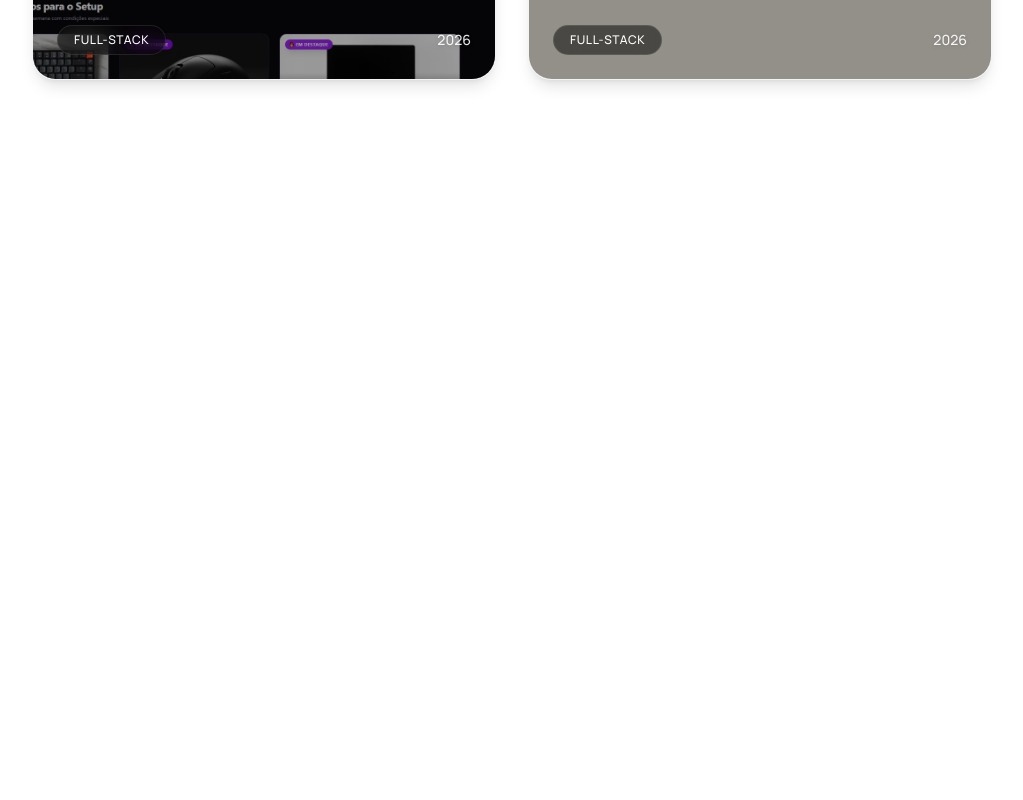
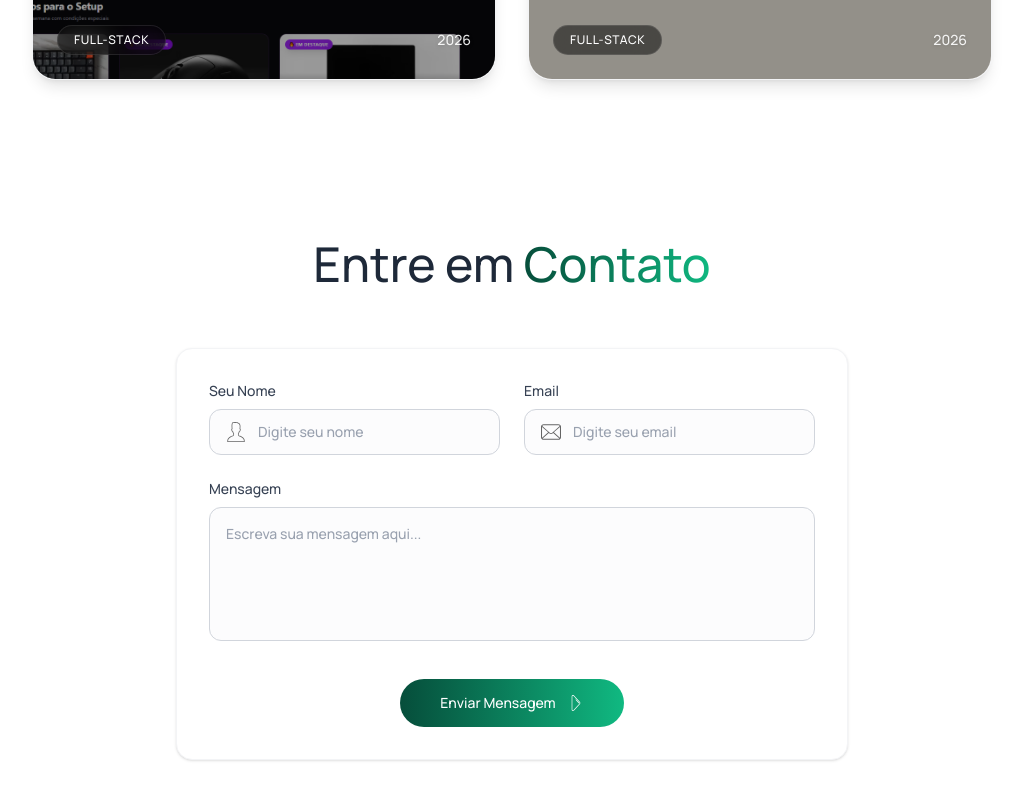
Before and after one commit to Lobato-ph17/Lobato_Portfolio_Page, a React (Vite) app: page / in a window 1280 px wide. Shown: the part 2056-2856 px from the top of the page, without its empty margins (128-1151 px from the left). Before the commit the page ends 2216 px from the top, so only its background shows below. Built offline with nearby package versions, Linux system fonts and the light colour scheme; a web font is replaced by a local one.

Commit message:
feat: cria o component Contato

```diff
--- a/src/App.jsx
+++ b/src/App.jsx
@@ -3,6 +3,7 @@ import Navbar from './components/Navbar'
 import Hero from './components/Hero';
 import Technologies from './components/Technologies';
 import Projects from './components/Projects';
+import Contact from './components/Contact';
 
 function App() {
   const [theme, setTheme] = useState(localStorage.getItem('theme') ? localStorage.getItem('theme') : 'light');
@@ -13,6 +14,7 @@ function App() {
       <Hero />
       <Technologies />
       <Projects />
+      <Contact />
     </div>
   )
 }
--- a/src/assets/assets.js
+++ b/src/assets/assets.js
@@ -14,6 +14,8 @@ import hero_image from './hero_image.jpg'
 import bgImage1 from './bgImage1.jpg'
 import plmarket_img from './plmarket.png'
 import plstock_img from './plstock.png'
+import person_icon from './person_icon.svg'
+import email_icon from './email_icon.svg'
 
 export const assets = {
   logo,
@@ -26,7 +28,9 @@ export const assets = {
   moon_icon,
   group_profile,
   hero_image,
-  bgImage1
+  bgImage1,
+  person_icon,
+  email_icon
 };
 
 export const techList = [
--- a/src/components/Contact.jsx
+++ b/src/components/Contact.jsx
@@ -1,14 +1,62 @@
-import React from 'react'
+import assets from "../assets/assets"
 
 const Contact = () => {
   return (
-    <div className='relative overflow-hidden max-w-lg m-2 sm:m-4 rounded-xl border border-gray-200 dark:border-gray-700 shadow-2xl shadow-gray-100 dark:shadow-white/10'>
+    <div id="contact" className="flex flex-col items-center gap-7 px-4 sm:px-12 lg:px-24 xl:px-40 py-20 text-gray-700 dark:text-white">
 
-        <div className='pointer-events-none blur-2xl rounded-full bg-gradient-to-r from-[#064E3B] to-[#10B981] absolute z-0 transition-opacity duration-500 mix-blend-lighten opactiy-70'>
-            <div>
+      <h2 className='text-3xl sm:text-4xl md:text-5xl font-medium mb-8 text-gray-800 dark:text-white text-center'>
+        Entre em <span className='bg-gradient-to-r from-[#064E3B] to-[#10B981] bg-clip-text text-transparent'>Contato</span>
+      </h2>
 
-            </div>
+      <form className="grid sm:grid-cols-2 gap-4 sm:gap-6 max-w-2xl w-full bg-white dark:bg-[#064E3B]/10 p-8 rounded-2xl shadow-sm border border-gray-100 dark:border-emerald-900/30">
+
+        <div>
+          <label className="block mb-2 text-sm font-medium text-gray-700 dark:text-gray-200">Seu Nome</label>
+          <div className="flex items-center gap-3 px-4 rounded-xl border border-gray-300 dark:border-emerald-800/40 bg-gray-50/50 dark:bg-emerald-950/20 focus-within:border-[#10B981] transition-all">
+            <img src={assets.person_icon} alt="" className="w-5 h-5 opacity-60" />
+            <input
+              type="text"
+              placeholder="Digite seu nome"
+              className="w-full py-3 text-sm bg-transparent outline-none text-gray-800 dark:text-white placeholder-gray-400"
+              required
+            />
+          </div>
         </div>
+
+        <div>
+          <label className="block mb-2 text-sm font-medium text-gray-700 dark:text-gray-200">Email</label>
+          <div className="flex items-center gap-3 px-4 rounded-xl border border-gray-300 dark:border-emerald-800/40 bg-gray-50/50 dark:bg-emerald-950/20 focus-within:border-[#10B981] transition-all">
+            <img src={assets.email_icon} alt="" className="w-5 h-5 opacity-60" />
+            <input
+              type="email"
+              placeholder="Digite seu email"
+              className="w-full py-3 text-sm bg-transparent outline-none text-gray-800 dark:text-white placeholder-gray-400"
+              required
+            />
+          </div>
+        </div>
+
+        <div className="sm:col-span-2">
+          <label className="block mb-2 text-sm font-medium text-gray-700 dark:text-gray-200">Mensagem</label>
+          <textarea
+            rows={5}
+            placeholder="Escreva sua mensagem aqui..."
+            className="w-full p-4 text-sm bg-gray-50/50 dark:bg-emerald-950/20 outline-none rounded-xl border border-gray-300 dark:border-emerald-800/40 focus:border-[#10B981] transition-all text-gray-800 dark:text-white placeholder-gray-400 resize-none"
+            required
+          />
+        </div>
+
+        <div className="sm:col-span-2 flex justify-center mt-2">
+          <button
+            type="submit"
+            className="flex items-center justify-center gap-3 bg-gradient-to-r from-[#064E3B] to-[#10B981] text-white text-sm font-medium px-10 py-3.5 rounded-full cursor-pointer hover:shadow-lg hover:shadow-emerald-500/20 hover:scale-[1.02] active:scale-[0.98] transition-all duration-300"
+          >
+            Enviar Mensagem
+            <img src={assets.arrow_icon} alt="" className="w-4 h-4 invert" />
+          </button>
+        </div>
+
+      </form>
 
     </div>
   )
```
Also changed, not shown: src/assets/email_icon.svg (added), src/assets/person_icon.svg (added).
